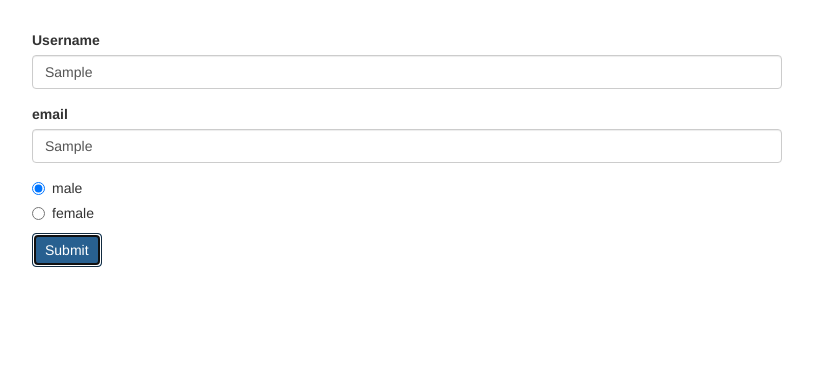
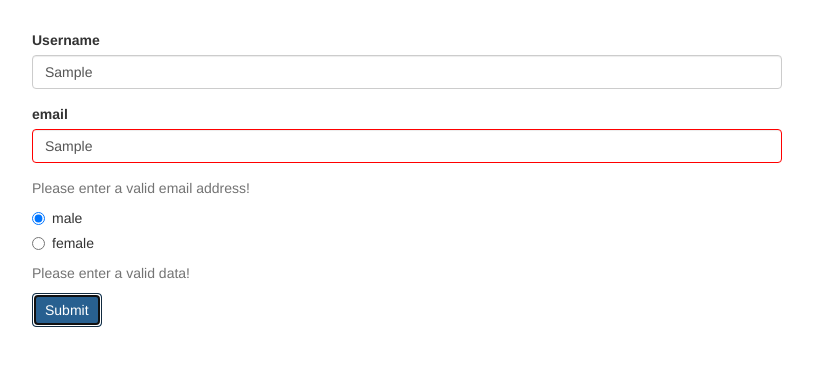
Before and after one commit to SzilardZ/forms-reactive-start, an Angular app: page / in a window 1280 px wide. Both pictures are taken after typing "Sample", "Sample" into the empty fields and a click on the button "Submit". Shown: the top 366 px of the page, without its empty margins (233-1046 px from the left). Built offline with nearby package versions, Linux system fonts and the light colour scheme.

Commit message:
getting access to controls

```diff
--- a/src/app/app.component.css
+++ b/src/app/app.component.css
@@ -1,3 +1,7 @@
 .container {
   margin-top: 30px;
 }
+
+input.ng-invalid.ng-touched {
+  border: 1px solid red;
+}
--- a/src/app/app.component.html
+++ b/src/app/app.component.html
@@ -10,6 +10,9 @@
             formControlName="username"
             class="form-control">
         </div>
+        <span
+          *ngIf="!signupForm.get('username').valid && signupForm.get('username').touched"
+          class="help-block">Please enter a valid username!</span>
         <div class="form-group">
           <label for="email">email</label>
           <input
@@ -18,6 +21,9 @@
             formControlName="email"
             class="form-control">
         </div>
+        <span
+          *ngIf="!signupForm.get('email').valid && signupForm.get('email').touched"
+          class="help-block">Please enter a valid email address!</span>
         <div class="radio" *ngFor="let gender of genders">
           <label>
             <input
@@ -26,6 +32,9 @@
               [value]="gender">{{ gender }}
           </label>
         </div>
+        <span
+          *ngIf="!signupForm.valid && signupForm.touched"
+          class="help-block">Please enter a valid data!</span>
         <button class="btn btn-primary" type="submit">Submit</button>
       </form>
     </div>
```
